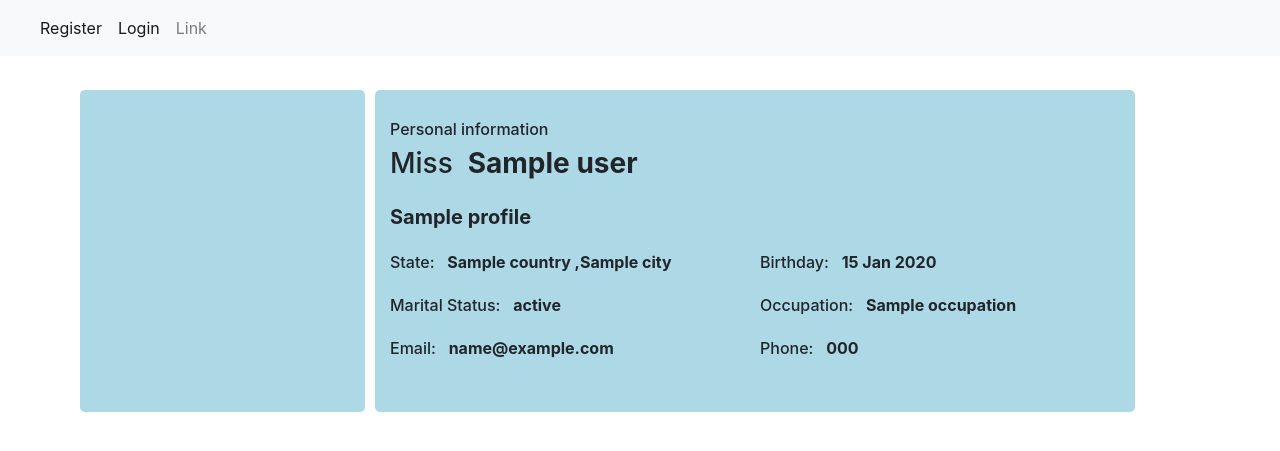
After one commit to msaeiid/Qsnr_Per_V00, a Django app: template templates/Portfolio/Portfolio/detail.html in a window 1280 px wide. The commit adds this page. Shown: the top 451 px of the page. Run offline with Django 3.2, Linux system fonts and the light colour scheme; the template is opened without the code that fills it: most values are stand-ins (such as "Sample title", 1, 10 or a date in 2020); some libraries are stand-ins or nearby versions.

Commit message:
portfolio

```diff
--- a/Portfolio/urls.py
+++ b/Portfolio/urls.py
@@ -24,5 +24,5 @@
     path('certificate/', views.CertificateCreate.as_view(), name='certificate_create'),
     path('certificate/update/<int:pk>', views.CertificateUpdate.as_view(), name='certificate_update'),
     path('certificate/remove/<int:pk>', views.CertificateDelete, name='certificate_delete'),
-    path('', views.PortfolioView, name='portfolio')
+    path('', views.Protfolio, name='portfolio')
 ]
--- /dev/null
+++ b/templates/Portfolio/Portfolio/detail.html
@@ -0,0 +1,85 @@
+{% extends 'Portfolio/base.html' %}
+{% block title %}
+    {{ profile.user.get_full_name }}
+{% endblock %}
+{% block content %}
+    <h6>
+        Personal information
+    </h6>
+    <div class="form-row">
+        <div class="form-group col-md-12">
+            <h3>
+                {% if profile.gender == 1 %}
+                    Mr&nbsp;
+                {% else %}
+                    Miss&nbsp;
+                {% endif %}
+                <strong>
+                    {{ profile.user.get_full_name }}
+                </strong>
+            </h3>
+        </div>
+    </div>
+    <div class="form-row">
+        <div class="form-group col-md-12">
+            <h5>
+                <strong>
+                    {{ profile.title }}
+                </strong>
+            </h5>
+        </div>
+    </div>
+    <div class="form-row">
+        <div class="form-group col-md-6">
+            <h6>State: &nbsp;
+                <strong>
+                    {{ profile.country }}&nbsp;,{{ profile.city }}
+                </strong>
+            </h6>
+        </div>
+
+        <div class="form-group col-md-6">
+            <h6>Birthday: &nbsp;
+                <strong>
+                    {{ profile.birthday|date:"d M Y" }}
+                </strong>
+            </h6>
+        </div>
+    </div>
+    <div class="form-row">
+        <div class="form-group col-md-6">
+            <h6>Marital Status: &nbsp;
+                <strong>
+                    {{ profile.get_marital_status_display }}
+                </strong>
+            </h6>
+        </div>
+        <div class="form-group col-md-6">
+            <h6>Occupation: &nbsp;
+                <strong>
+                    {{ profile.occupation }}
+                </strong>
+            </h6>
+        </div>
+    </div>
+    <div class="form-row">
+        <div class="form-group col-md-6">
+            <h6>Email: &nbsp;
+                <strong>
+                    {{ profile.user.email }}
+                </strong>
+            </h6>
+        </div>
+        <div class="form-group col-md-6">
+            <h6>Phone: &nbsp;
+                <strong>
+                    {{ profile.phone }}
+                </strong>
+            </h6>
+        </div>
+    </div>
+
+
+
+
+{% endblock %}
```
Also changed, not shown: Agah/views.py (+7 -2 lines), Portfolio/views.py (+11 -4 lines), templates/Agah/Childern.html (+35 -3 lines), db.sqlite3, media/profile/msaeed_86_nametag_1tGIy1e.png (added).
